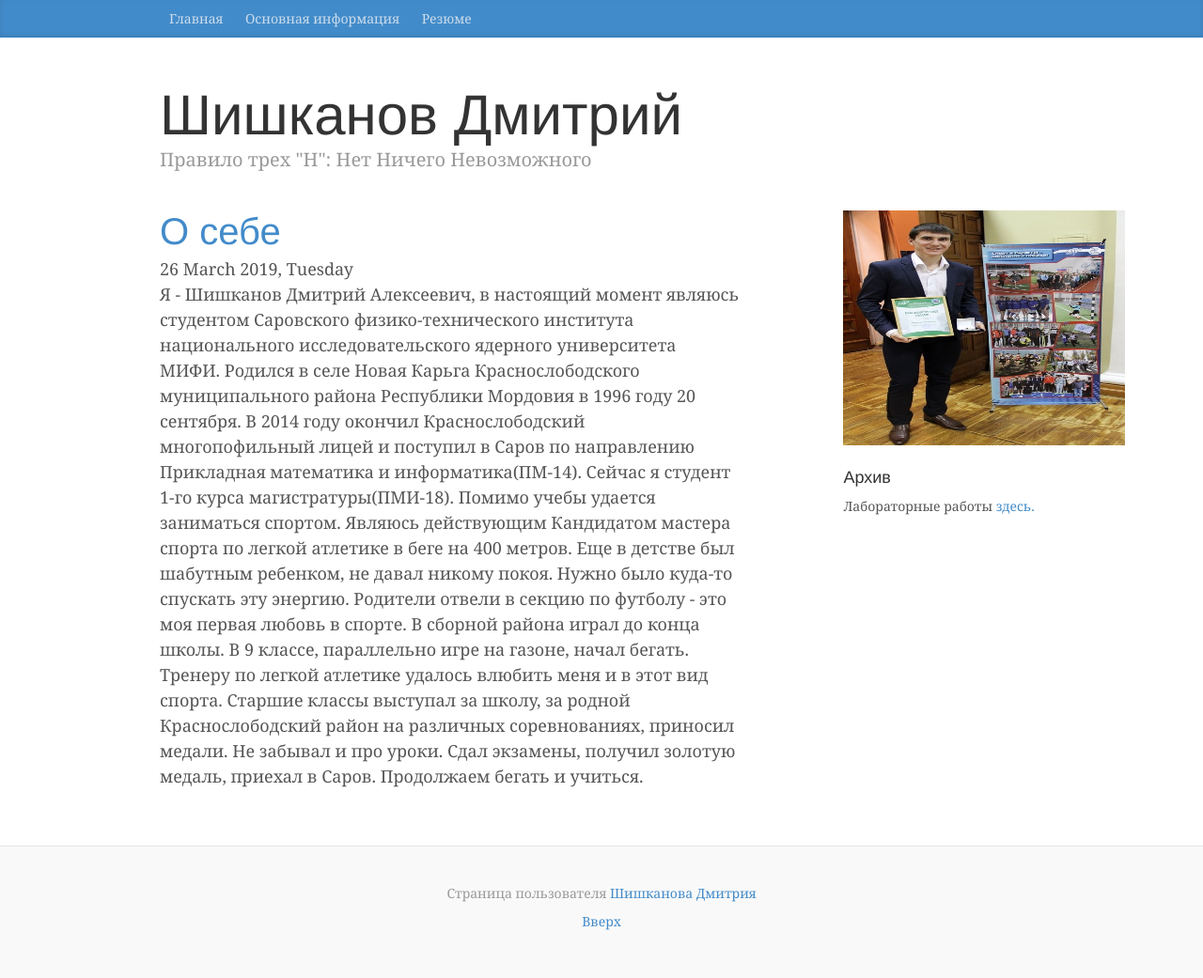
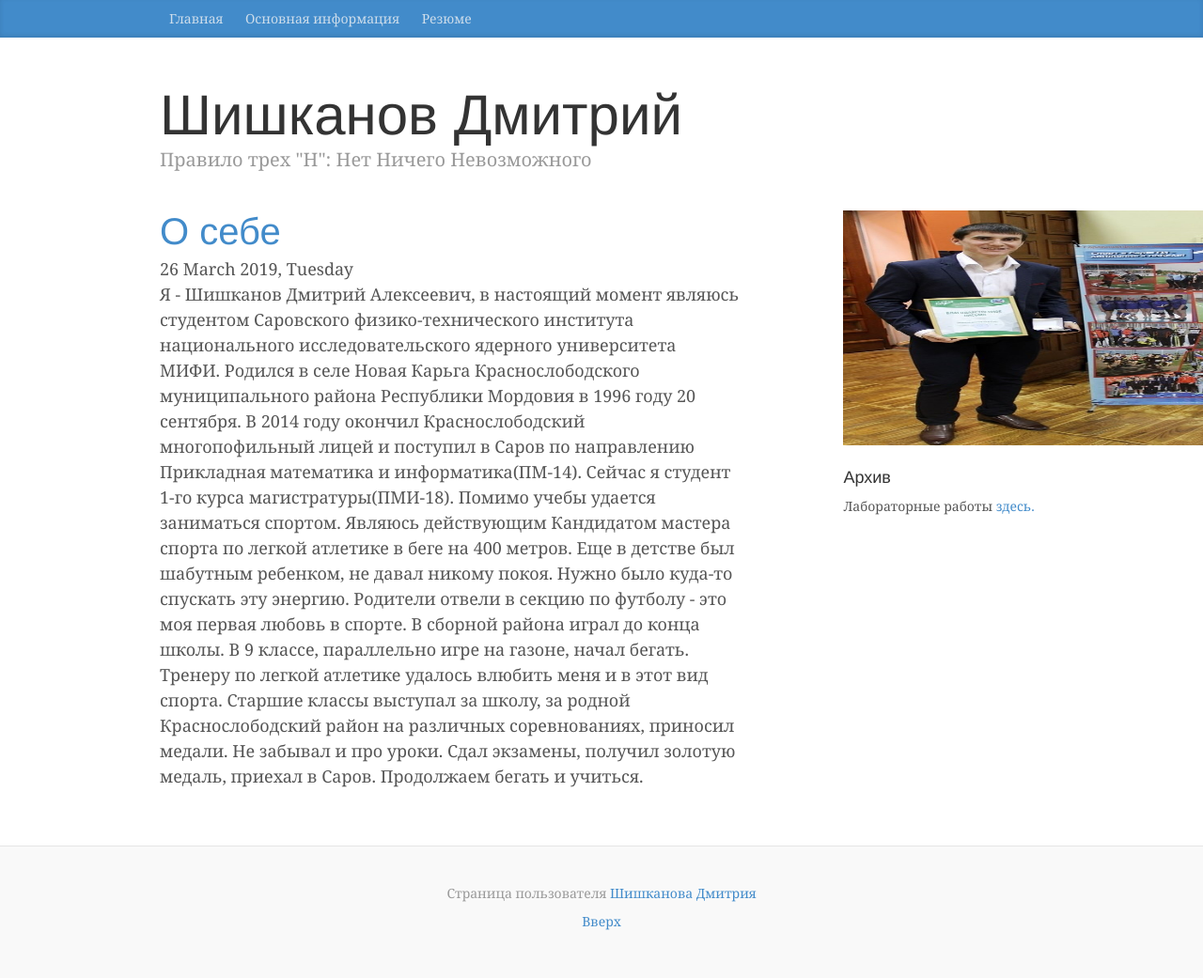
Before and after one commit to ShishkanovDA/ShishkanovDA.github.io, a Jekyll site: the page built from index.md, in a window 1280 px wide. Shown: the whole page at 94% size. Built offline with Jekyll 4.4.1, drawn with Linux system fonts in a browser that asks for light colours.

Commit message:
Update sidebar.html

```diff
--- a/_includes/sidebar.html
+++ b/_includes/sidebar.html
@@ -1,6 +1,6 @@
 <html>
 	<body>
-		<p><img src = "../images/myfoto.jpg" width = "300" height = "250"><p>
+		<p><img src = "../images/myfoto.jpg" width = "500" height = "250"><p>
 	</body>
 </html>
 
```
